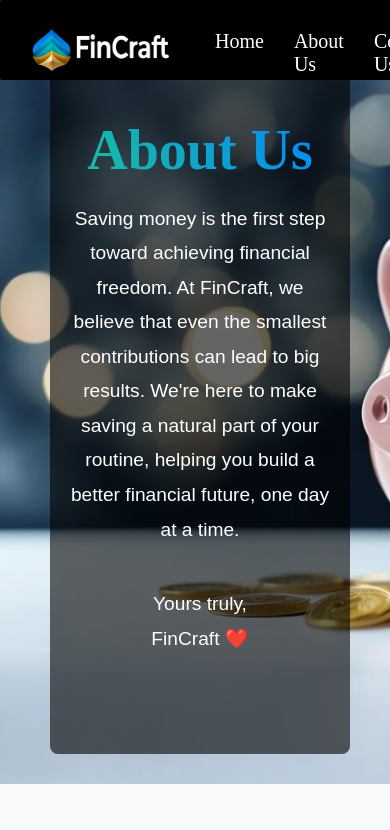
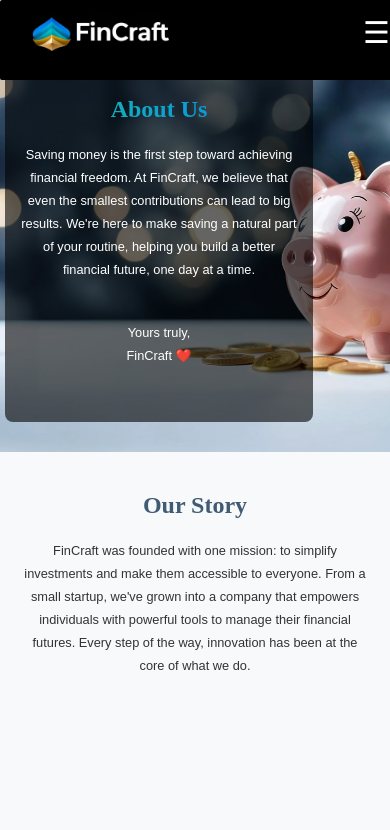
Before and after one commit to Banda-Aakash/FinCraft-Website, a React (Create React App) app: page /about in a window 390 px wide. Shown: the top 830 px of the page. Built offline with nearby package versions, Linux system fonts and the light colour scheme; a web font is replaced by a local one.

Commit message:
responsive css

```diff
--- a/src/Components/About.css
+++ b/src/Components/About.css
@@ -10,11 +10,12 @@
   background-size: cover;
   background-position: center;
   background-repeat: no-repeat;
-    width: 100vw;
-    height: calc(100vh - 60px);
+  width: 100%;
+  height: 690px;
   display: flex;
   align-items: flex-start;
   justify-content: flex-start;
+  margin-top: 45px;
   padding-left: 50px;
   padding-top: 50px;
   padding-bottom: 20px;
@@ -35,9 +36,6 @@
   z-index: 1;
   margin: 10px 0;
 }
-
-
-
 
 .about-content h1 {
   font-size: 48px;
@@ -130,3 +128,127 @@
   opacity: 0;
   transform: translateY(50px);
 }
+
+/* Responsive Styles */
+@media (max-width: 1024px) {
+  .about-container {
+      padding-left: 20px;
+      padding-top: 30px;
+      height: auto; /* Adjust height for smaller screens */
+  }
+
+  .about-content {
+      max-width: 80%; /* Reduce max width */
+      padding: 15px;
+  }
+
+  .about-content h1 {
+      font-size: 36px; /* Smaller font size */
+  }
+
+  .about-content p {
+      font-size: 16px; /* Smaller font size */
+  }
+
+  .about-page h1 {
+      font-size: 2.5rem; /* Adjusted heading size */
+  }
+
+  .about-page p {
+      font-size: 1rem;
+  }
+
+  .story-section h2,
+  .timeline-section h2,
+  .vision-section h2,
+  .team-section h2 {
+      font-size: 2rem; /* Adjust heading sizes */
+  }
+
+  .story-section p,
+  .vision-section p,
+  .team-section p {
+      font-size: 1rem;
+  }
+}
+
+@media (max-width: 768px) {
+  .about-container {
+      padding-left: 10px;
+      padding-top: 20px;
+  }
+
+  .about-content {
+      width: calc(100% - 20px);
+  }
+
+  .about-content h1 {
+      font-size: 28px; /* Smaller font size */
+  }
+
+  .about-content p {
+      font-size: 14px; /* Smaller font size */
+  }
+
+  .about-page h1 {
+      font-size: 2rem; /* Adjusted heading size */
+  }
+
+  .about-page p {
+      font-size: 0.9rem;
+  }
+
+  .story-section h2,
+  .timeline-section h2,
+  .vision-section h2,
+  .team-section h2 {
+      font-size: 1.8rem; /* Adjust heading sizes */
+  }
+
+  .story-section p,
+  .vision-section p,
+  .team-section p {
+      font-size: 0.9rem;
+  }
+}
+
+@media (max-width: 576px) {
+  .about-container {
+      padding-left: 5px;
+      padding-top: 10px;
+      height: auto;
+  }
+
+  .about-content {
+      width: calc(100% - 10px);
+  }
+
+  .about-content h1 {
+      font-size: 24px; /* Smaller font size */
+  }
+
+  .about-content p {
+      font-size: 12px; /* Smaller font size */
+  }
+
+  .about-page h1 {
+      font-size: 1.5rem; /* Adjusted heading size */
+  }
+
+  .about-page p {
+      font-size: 0.8rem;
+  }
+
+  .story-section h2,
+  .timeline-section h2,
+  .vision-section h2,
+  .team-section h2 {
+      font-size: 1.5rem; /* Adjust heading sizes */
+  }
+
+  .story-section p,
+  .vision-section p,
+  .team-section p {
+      font-size: 0.8rem;
+  }
+}
--- a/src/Components/Home.css
+++ b/src/Components/Home.css
@@ -133,3 +133,59 @@
 .content2{
   max-width: 30%;
 }
+
+
+/* Mobile-specific styles */
+@media (max-width: 576px) {
+  .home-page {
+    margin-top: 100px; /* Adjust top margin */
+    flex-direction: column; /* Stack content vertically */
+    align-items: center; /* Center align items */
+  }
+
+  .heading {
+    font-size: 1.8em; /* Adjust heading size for mobile screens */
+    margin-left: 0; /* Remove left margin */
+    margin-top: 50px; /* Adjust top margin */
+    text-align: center; /* Center the heading text */
+  }
+
+  .content {
+    max-width: 90%; /* Make content fit better on mobile */
+    padding: 0 20px; /* Reduce side padding */
+    margin-bottom: 50px; /* Reduce bottom margin */
+  }
+
+  .download-button {
+    width: 50%; /* Make button full-width on mobile */
+    justify-content: center; /* Center button content */
+    padding: 10px; /* Adjust button padding */
+    margin: 10px 0; /* Adjust margin */
+  }
+
+  .container1, .container2, .container3, .container4 {
+    flex-direction: column; /* Stack items vertically */
+    padding: 20px 10px; /* Reduce padding */
+    align-items: center; /* Center items */
+  }
+
+  .img {
+    max-width: 100px; /* Adjust image size for mobile */
+  }
+
+  .Heading {
+    font-size: 1.5em; /* Adjust heading size in containers */
+    text-align: center; /* Center align heading */
+  }
+
+  .Description {
+    font-size: 1rem; /* Adjust description font size */
+    text-align: center; /* Center align description */
+    margin-top: 10px; /* Add some margin for spacing */
+  }
+
+  .content2 {
+    max-width: 100%; /* Make content take full width */
+    margin-bottom: 20px; /* Add spacing between elements */
+  }
+}
--- a/src/Components/Navbar.css
+++ b/src/Components/Navbar.css
@@ -15,9 +15,9 @@
 }
 
 .container {
-    margin-top: 10px;
     display: flex;
     justify-content: space-between;
+    align-items: center; /* Align items in the center */
 }
 
 .navList {
@@ -26,7 +26,6 @@
     padding: 0;
     padding-top: 10px;
     padding-right: 20px;
-
 }
 
 .navItem {
@@ -40,25 +39,46 @@
     position: relative;
     font-family: serif;
 }
+
 .navLink:hover {
     color: #CF5E0D;
-    /* color:#1cc099; */
-
-    /* background: linear-gradient( #1cc099, #0087fd); */
-
-  /* Set the background size */
-  /* -webkit-background-clip: text; */
-
-  /* Make the background visible only on the text */
-  /* -webkit-text-fill-color: transparent; */
-
-  /* This is to ensure it works in some older browsers */
-  /* background-clip: text; */
-  /* text-fill-color: transparent; */
 }
 
-.logo{
-    margin-left: 0px;
+.logo {
     max-width: 200px;
     max-height: 60.2px;
 }
+
+/* Hide the dropdown by default */
+.menu-icon {
+    display: none; /* Hidden on larger screens */
+    font-size: 30px;
+    color: white;
+    cursor: pointer;
+}
+
+/* Mobile-specific styles */
+@media (max-width: 576px) {
+    .navList {
+        display: none; /* Hide nav items on mobile by default */
+        flex-direction: column; /* Stack nav items vertically */
+        background-color: black; /* Dropdown background color */
+        position: absolute; /* Position dropdown absolutely */
+        top: 60px; /* Position below navbar */
+        right: 0;
+        width: 100%; /* Full width on mobile */
+        padding: 10px 0;
+    }
+
+    .navList.open {
+        display: flex; /* Show nav items when 'open' class is present */
+    }
+
+    .navItem {
+        margin: 10px 0; /* Add margin between items */
+    }
+
+    .menu-icon {
+        display: block; /* Show the menu icon on mobile */
+    }
+}
--- a/src/Components/Navbar.js
+++ b/src/Components/Navbar.js
@@ -1,14 +1,23 @@
-import React from 'react';
+import React, { useState } from 'react';
 import './Navbar.css';
 import { Link } from 'react-router-dom';
 
 export default function Navbar() {
+    const [isDropdownOpen, setIsDropdownOpen] = useState(false);
+
+    // Toggle dropdown menu
+    const toggleDropdown = () => {
+        setIsDropdownOpen(!isDropdownOpen);
+    };
 
     return (
         <nav className="navbar">
             <div className="container">
                 <img src='/logo2.png' alt="Logo" className="logo" />
-                <ul className="navList">
+                <div className="menu-icon" onClick={toggleDropdown}>
+                    &#9776; {/* Hamburger menu icon */}
+                </div>
+                <ul className={`navList ${isDropdownOpen ? 'open' : ''}`}>
                     <li className="navItem">
                         <Link to="/" className="navLink">Home</Link>
                     </li>
@@ -19,7 +28,6 @@
                         <Link to="/contact" className="navLink">Contact Us</Link>
                     </li>
                 </ul>
-
             </div>
         </nav>
     );
```
Lines whose indentation alone changed are shown as unchanged.
